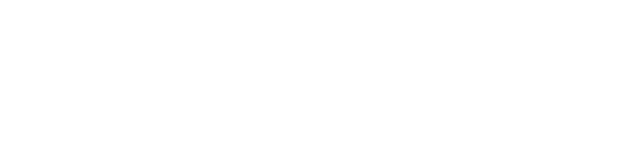
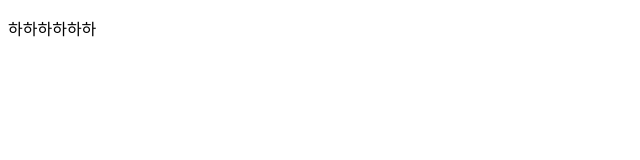
Before and after one commit to Dain1028/first-dain-project, a plain HTML site: page index.html in a window 1280 px wide. Shown: the whole page, without its empty margins (0-640 px from the left). Drawn offline with Linux system fonts and the light colour scheme.

Commit message:
first commit

```diff
--- a/index.html
+++ b/index.html
@@ -5,6 +5,7 @@
     <meta name="viewport" content="width=device-width, initial-scale=1.0">
     <title>Document</title>
 </head>
+    <p>하하하하하하</p>
 <body>
 
 </body>
```
